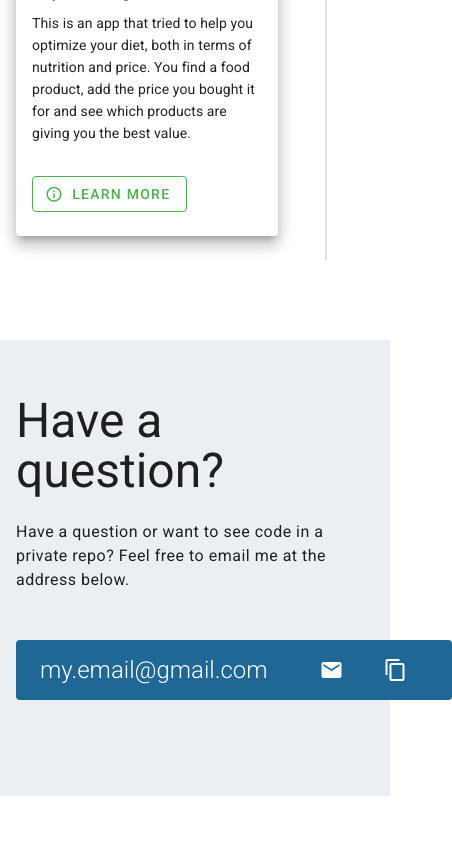
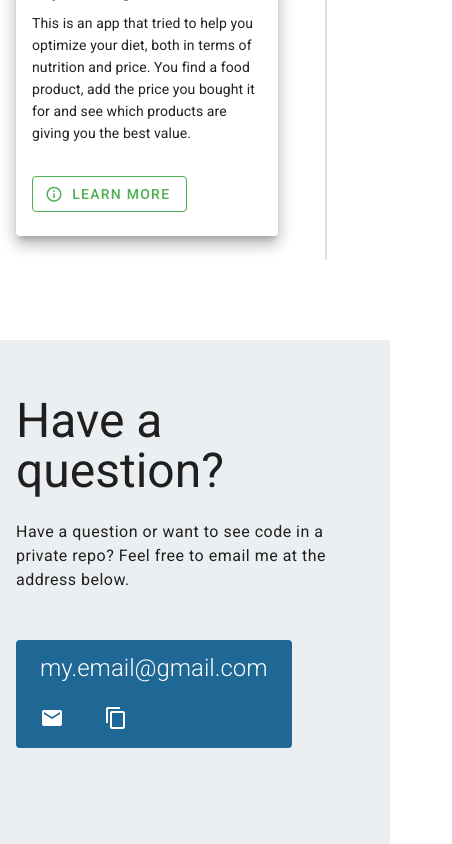
Before and after one commit to Steven-Cleary/steven-cleary, a Nuxt app: page / in a window 390 px wide. Shown: the part 3532-4376 px from the top of the page, 452 px wide, since content can reach past the window. Before the commit the page ends 4328 px from the top, so only its background shows below. Built offline with nearby package versions, Linux system fonts and the light colour scheme.

Commit message:
fixed footer responsiveness issue

```diff
--- a/components/sc-footer/sc-footer.vue
+++ b/components/sc-footer/sc-footer.vue
@@ -7,15 +7,16 @@
         email me at the address below.
       </div>
       <div
-        class="mt-8 mb-12 py-3 px-6 d-inline-flex align-center rounded primary white--text"
+        class="mt-8 mb-12 py-3 px-6 d-inline-flex rounded primary white--text flex-column flex-sm-row align-start align-sm-center"
       >
         <div class="text-h5 font-weight-light" @click="selectText">
           my.email@gmail.com
         </div>
+        <div class="mt-4 mt-sm-0">
           <v-tooltip bottom>
             <template v-slot:activator="{ on }">
               <v-btn
-              class="ml-8"
+                class="ml-n5 ml-sm-8"
                 text
                 dark
                 href="mailto:my.email@gmail.com"
@@ -40,6 +41,7 @@
             </template>
             <span>Copy</span>
           </v-tooltip>
+        </div>
       </div>
     </div>
   </div>
--- a/pages/financially-financed.vue
+++ b/pages/financially-financed.vue
@@ -1,6 +1,6 @@
 <template>
   <div>
-    <div class="text-h1 my-8">Financially Financed</div>
+    <!-- <div class="text-h1 my-8">Financially Financed</div> -->
     <div class="subtitle-1 text--secondary my-4">
       Jan 2019 - Present
     </div>
```
Lines whose indentation alone changed are shown as unchanged.
